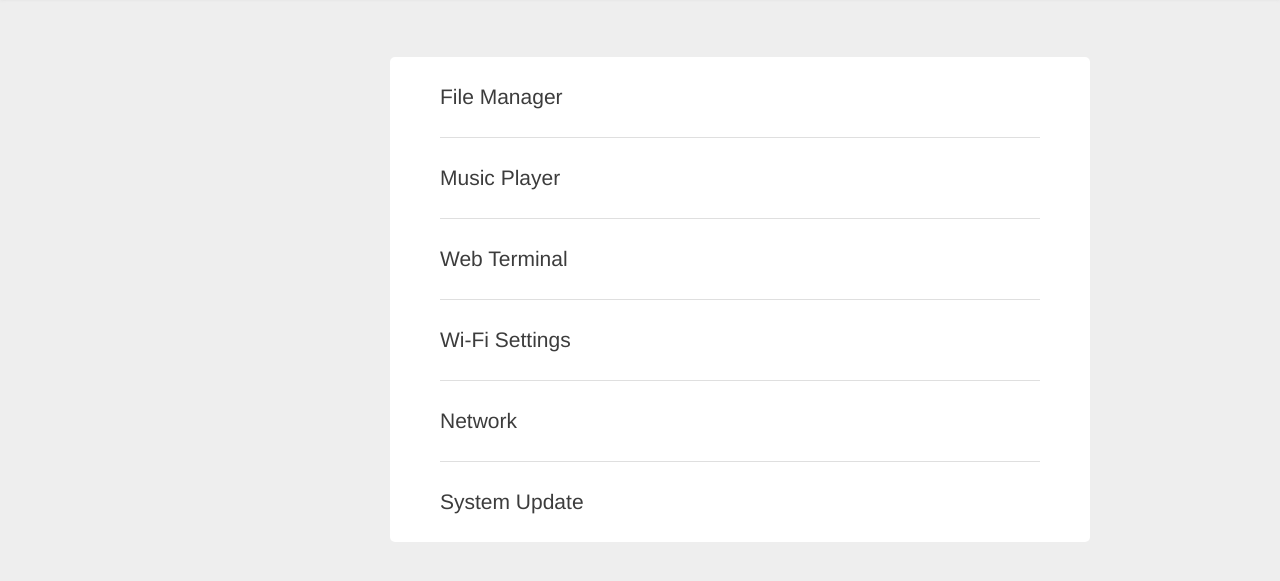
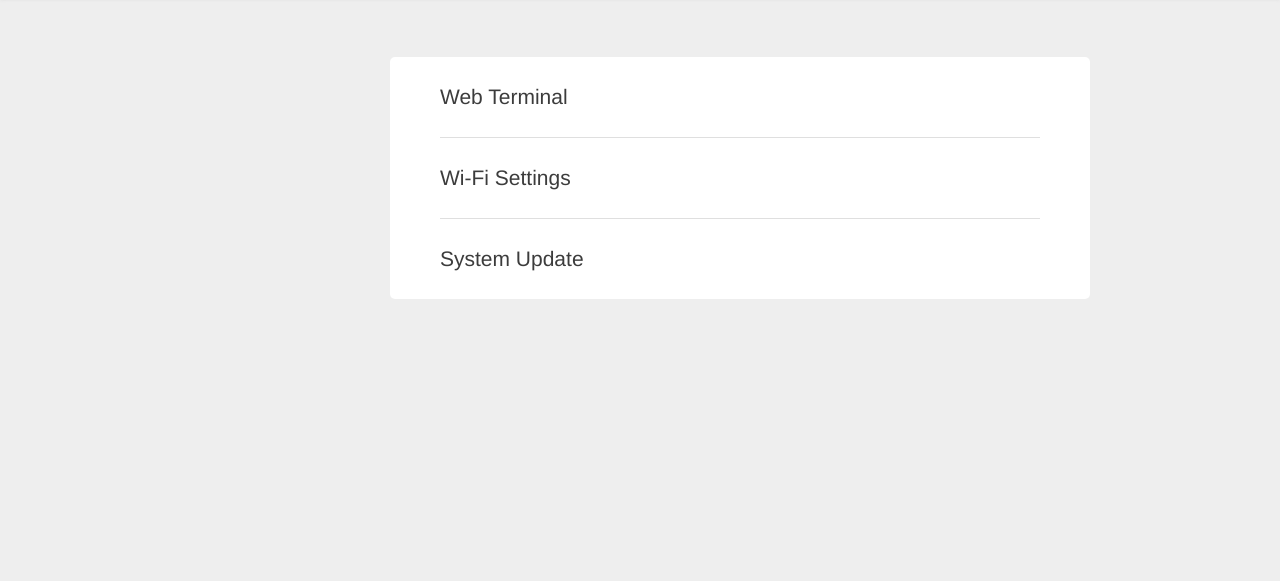
Before and after one commit to respeaker/frontend, a plain HTML site: page index.html in a window 1280 px wide. Shown: the part 53-634 px from the top of the page. Drawn offline with Linux system fonts and the light colour scheme.

Commit message:
update index.html

```diff
--- a/index.html
+++ b/index.html
@@ -92,11 +92,8 @@
     <div class="rp-login-wrap f14" id="home">
 
         <div class="rp-list">
-            <a href="/files" target="_blank">File Manager</a>
-            <a href="/music" target="_blank">Music Player</a>
             <a href="/terminal" target="_blank">Web Terminal</a>
             <a href="/wifi" target="_blank">Wi-Fi Settings</a>
-            <a href="/network" target="_blank">Network</a>
             <a href="#" @click.prevent="checkSystemUpdate">System Update</a>
         </div>
 
```
